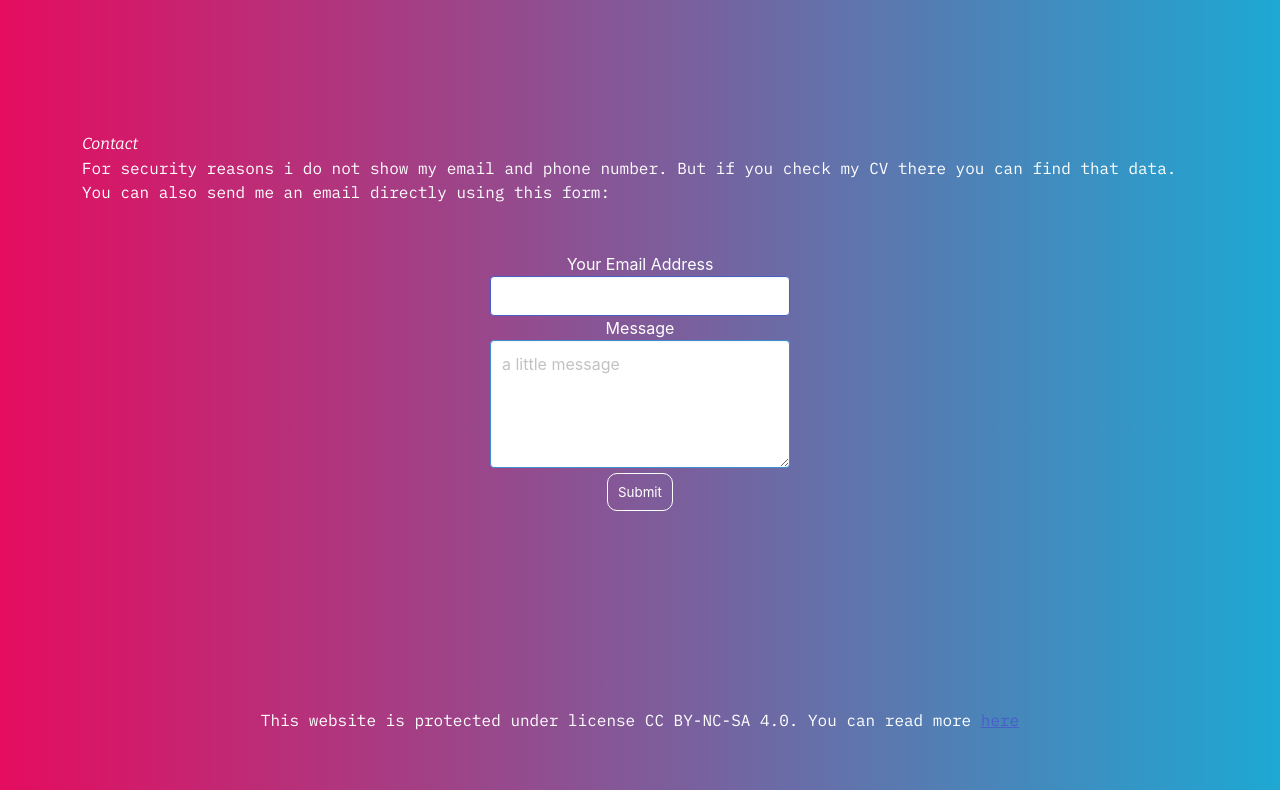
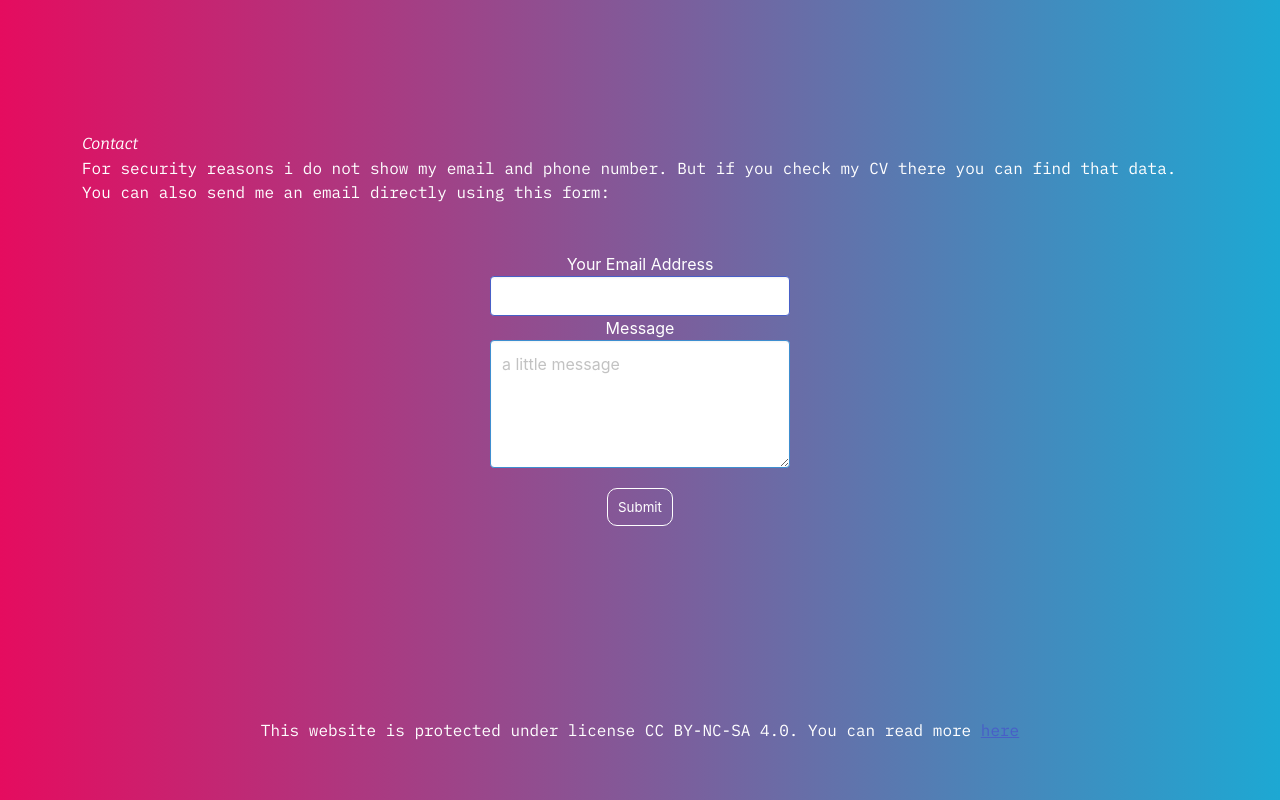
Before and after one commit to kaelwebdev/mywebsite, a React app: page / in a window 1280 px wide. Shown: the part 2111-2911 px from the top of the page. Built offline with nearby package versions, Linux system fonts and the light colour scheme.

Commit message:
fixing links

```diff
--- a/src/Home/Home.css
+++ b/src/Home/Home.css
@@ -108,7 +108,7 @@ textarea#message {
 
 button[type="submit"] {
   max-width: 100px;
-  margin: 5px 0px;
+  margin-top: 20px;
   color: white;
   background-color: transparent;
   border: 1px solid white;
--- a/src/Home/Home.js
+++ b/src/Home/Home.js
@@ -208,9 +208,11 @@ export default class Home extends Component {
         </section>
         <section className="myCurriculumVitae section is-medium">
           <h2>My CV (Curriculum Vitae)</h2>
-          <a href="https://www.figma.com/proto/8D9aFE2LFb9D2V1QqGgqcL/CV?node-id=1:3&scaling=min-zoom">
+          <a target="_blank"
+            href="https://www.figma.com/proto/8D9aFE2LFb9D2V1QqGgqcL/CV?node-id=1:3&scaling=min-zoom">
             See my resume </a>
-          <a href="https://drive.google.com/file/d/1VT0jILkG0_TLkjeWHV8HIwCcf4ikDoPl/view?usp=sharing">
+          <a target="_blank"
+            href="https://drive.google.com/file/d/1VT0jILkG0_TLkjeWHV8HIwCcf4ikDoPl/view?usp=sharing">
             Download my resume </a>
           <p> Do not forget to check the update date of the document</p>
         </section>
```
